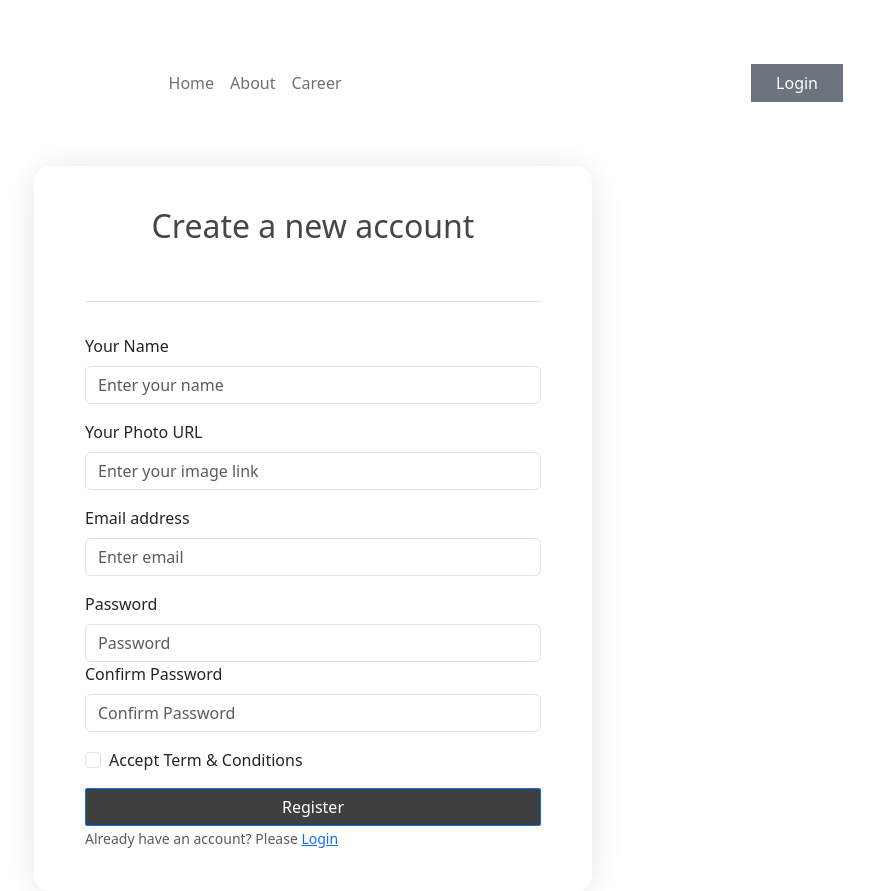
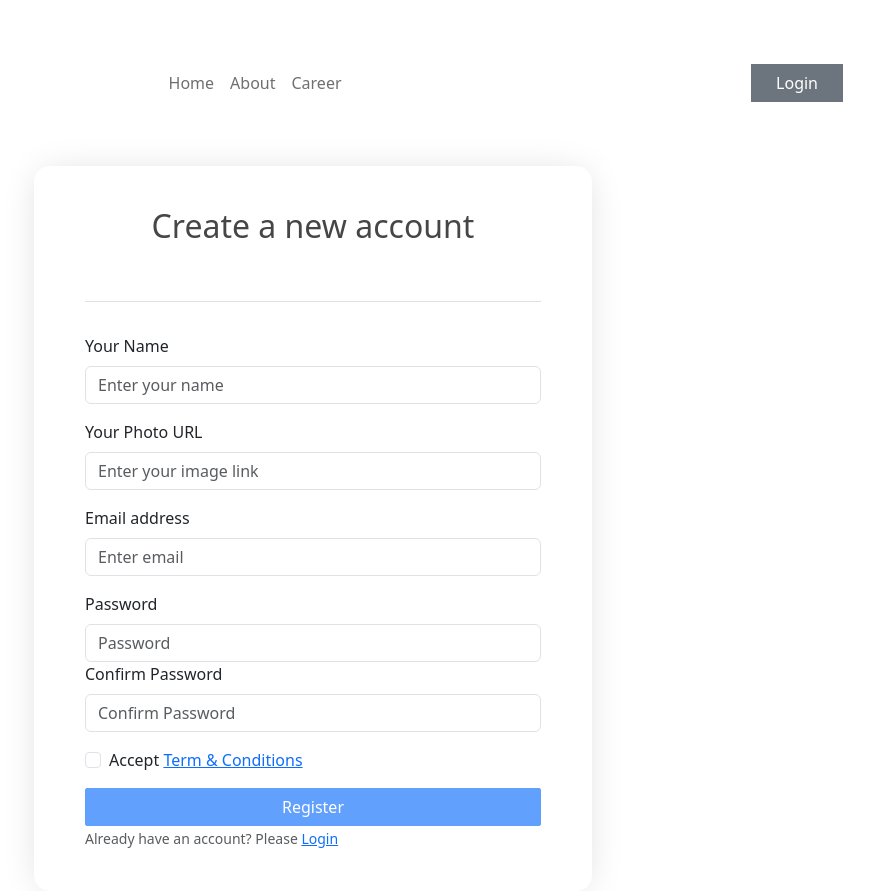
Before and after one commit to mehedishopnil/the-dragon-news, a React (Vite) app: page /register in a window 1280 px wide. Shown: the whole page, without its empty margins (327-1201 px from the left). Built offline with nearby package versions, Linux system fonts and the light colour scheme; no server answers.

Commit message:
new update from second

```diff
--- a/src/firebase/firebase.js
+++ b/src/firebase/firebase.js
@@ -4,6 +4,8 @@ import { initializeApp } from "firebase/app";
 // https://firebase.google.com/docs/web/setup#available-libraries
 
 // Your web app's Firebase configuration
+
+console.log('environment variable', import.meta.env);
 const firebaseConfig = {
   apiKey: "AIzaSyDsYAl0YadZztqYFhcgGHt4dn8htZixZ10",
   authDomain: "the-news-dragon-client-f3db8.firebaseapp.com",
--- a/src/pages/Login/Login/Login.jsx
+++ b/src/pages/Login/Login/Login.jsx
@@ -12,6 +12,8 @@ const Login = () => {
   const navigate = useNavigate();
   const location = useLocation();
   console.log('login page location',location);
+  const from = location.state?.from?.pathname || 'category/0';
+
 
   const handleLogin = event =>{
     event.preventDefault();
@@ -22,8 +24,8 @@ const Login = () => {
     userLogin(email, password)
     .then(result =>{
       const loginUser = result.user;
-      console.log(loginUser)
-      navigate('/category/0')
+      console.log(loginUser);
+      navigate(from, {replace:true})
     })
     .catch(error =>{
       console.log(error);
--- a/src/pages/Login/Register/Register.jsx
+++ b/src/pages/Login/Register/Register.jsx
@@ -1,10 +1,11 @@
-import React, { useContext } from "react";
+import React, { useContext, useState } from "react";
 import { Button, Container, Form } from "react-bootstrap";
 import { Link } from "react-router-dom";
 import AuthProvider, { AuthContext } from "../../../providers/AuthProvider";
 
 const Register = () => {
   const { createUser } = useContext(AuthContext);
+  const [accepted, setAccepted] = useState(false);
 
   const handleRegister = event =>{
     event.preventDefault();
@@ -23,9 +24,13 @@ const Register = () => {
     .catch(error =>{
         console.log(error);
     })
+  }
+
+  const handleAccept = event =>{
+    setAccepted(event.target.checked);
+  }
 
 
-  }
   return (
     <Container className="login-container">
       <Form onSubmit={handleRegister} className="login-form w-50 mx-auto">
@@ -81,13 +86,14 @@ const Register = () => {
 
         <Form.Group className="mb-3" controlId="formBasicCheckbox">
           <Form.Check
+          onClick={handleAccept}
             type="checkbox"
             name="accept"
-            label="Accept Term & Conditions"
+            label={<>Accept <Link to='/terms'>Term & Conditions</Link></>}
           />
         </Form.Group>
 
-        <Button className="submit-btn" variant="primary" type="submit">
+        <Button className="submit-btn" disabled = {!accepted} variant="primary" type="submit">
           Register
         </Button>
         <Form.Text className="text-success"></Form.Text>
--- /dev/null
+++ b/src/pages/Shared/Terms/Terms.jsx
@@ -0,0 +1,14 @@
+import React from 'react';
+import { Link } from 'react-router-dom';
+
+const Terms = () => {
+    return (
+        <div className='container'>
+            <h1>Terms and Conditions</h1>
+            <p>Lorem ipsum dolor sit amet, consectetur adipisicing elit. Eligendi consequuntur vitae, facere a quis veniam illum possimus, enim consectetur natus accusantium eos, cum ipsa dicta quae voluptates itaque corrupti laborum!</p>
+            <p>Go back to <Link to = '/register'>Register</Link></p>
+        </div>
+    );
+};
+
+export default Terms;
--- a/src/providers/AuthProvider.jsx
+++ b/src/providers/AuthProvider.jsx
@@ -8,16 +8,20 @@ export const AuthContext = createContext(null);
 
 const AuthProvider = ({children}) => {
     const [user, setUser] = useState(null);
+    const [loading, setLoading] = useState(true);
 
     const createUser = (email, password) =>{
+        setLoading(true);
         return createUserWithEmailAndPassword(auth, email, password);
     }
 
     const userLogin = (email, password) =>{
+        setLoading(true);
         return signInWithEmailAndPassword(auth, email, password);
     }
 
     const logOut = () =>{
+        setLoading(true);
         return  signOut(auth)
     }
 
@@ -25,6 +29,7 @@ const AuthProvider = ({children}) => {
         const unsubscribe = onAuthStateChanged(auth, loggedUser =>{
             console.log('logged in user inside auth',loggedUser);
             setUser(loggedUser);
+            setLoading(false)
         })
 
     return () => {
@@ -34,6 +39,7 @@ const AuthProvider = ({children}) => {
 
     const authInfo = {
         user,
+        loading,
         createUser,
         userLogin,
         logOut
--- a/src/routs/PrivateRout.jsx
+++ b/src/routs/PrivateRout.jsx
@@ -1,18 +1,22 @@
-import React from 'react';
-import { useContext } from 'react';
-import { AuthContext } from '../providers/AuthProvider';
-import { Navigate, useLocation } from 'react-router-dom';
+import React from "react";
+import { useContext } from "react";
+import { AuthContext } from "../providers/AuthProvider";
+import { Navigate, useLocation } from "react-router-dom";
+import { Spinner } from "react-bootstrap";
 
-const PrivateRout = ({children}) => {
-    const {user} = useContext(AuthContext);
-    const location = useLocation();
-    console.log(location);
+const PrivateRout = ({ children }) => {
+  const { user, loading } = useContext(AuthContext);
+  const location = useLocation();
+  console.log(location);
 
+  if (loading) {
+    return <Spinner animation="border" variant="primary" />
+  }
 
-    if(user){
-        return children;
-    }
-    return <Navigate state= {{from: location}} to='/login'></Navigate>
+  if (user) {
+    return children;
+  }
+  return <Navigate state={{ from: location }} to="/login"></Navigate>;
 };
 
 export default PrivateRout;
--- a/src/routs/Routs.jsx
+++ b/src/routs/Routs.jsx
@@ -8,6 +8,7 @@ import LoginLayout from "../layouts/LoginLayout";
 import Login from "../pages/Login/Login/Login";
 import Register from "../pages/Login/Register/Register";
 import PrivateRout from "./PrivateRout";
+import Terms from "../pages/Shared/Terms/Terms";
 
 const router = createBrowserRouter([
     {
@@ -26,6 +27,10 @@ const router = createBrowserRouter([
                 {
                     path:'register',
                     element: <Register></Register>
+                },
+                {
+                    path:'terms',
+                    element: <Terms></Terms>
                 }
             ]
     },
```
